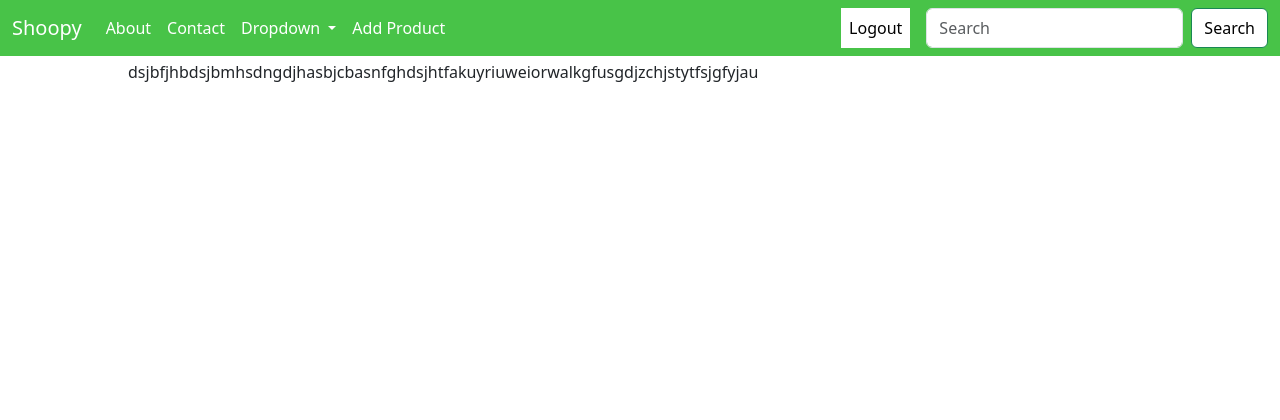
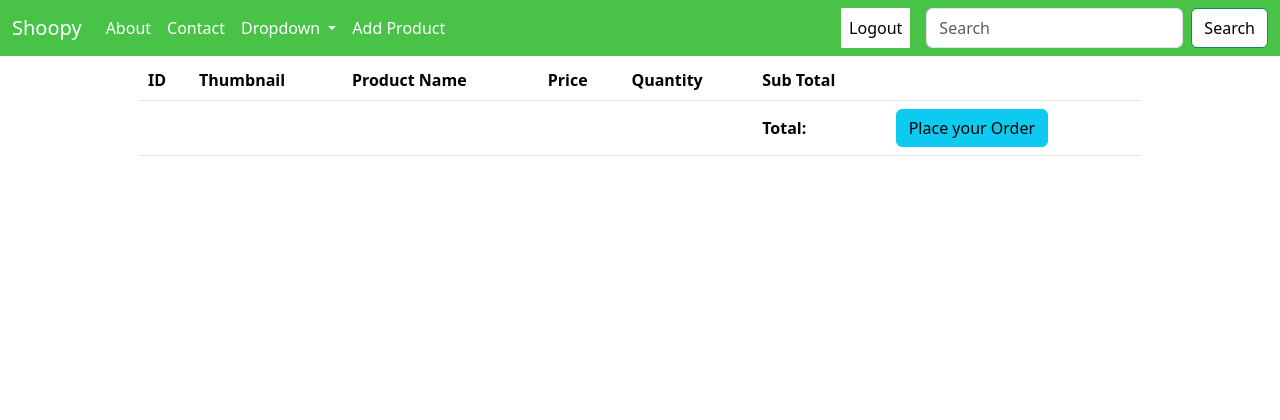
Before and after one commit to Pavan-P-Gowda/Shoopy, a Django app: page /cart/ in a window 1280 px wide. Shown: the top 420 px of the page. Run offline with Django 5.2, Linux system fonts and the light colour scheme; the visitor is signed in with stand-in values (Sample User, id 1); data that the repository does not hold is empty.

Commit message:
creted carthtml desieng and added my cart link in basehtml

```diff
--- a/shopping/cart/templates/cart.html
+++ b/shopping/cart/templates/cart.html
@@ -3,6 +3,54 @@
 {{user.username}}'s cart
 {% endblock %}
 {% block content %}
-dsjbfjhbdsjbmhsdngdjhasbjcbasnfghdsjhtfakuyriuweiorwalkgfusgdjzchjstytfsjgfyjau
+<div class="container">
+
+    <table class="table">
+        <thead>
+            <tr>
+                <th>ID</th>
+                <th>Thumbnail</th>
+                <th>Product Name</th>
+                <th>Price</th>
+                <th>Quantity</th>
+                <th>Sub Total</th>
+                <th></th>
+            </tr>
+        </thead>
+        <tbody>
+            {% for item in items %}
+            <tr>
+                <td>{{item.id}}</td>
+                <td><img src="{{item.product.img.url}}" style="height: 20px;" alt="Image of {{item.product.name}}"></td>
+                <td>{{item.product.name}}</td>
+                <td>{{item.product.price}}</td>
+                <td>
+                    <button class="btn btn-outline-success">-</button>
+                    {{item.quantity}}
+                    <button class="btn btn-outline-success">+</button>
+                </td>
+                <td>{{item.get_total}}</td>
+                <td>
+                    <a href="" class="btn btn-danger">Remove</a>
+                </td>
+            </tr>
+            {% endfor %}
+        </tbody>
+        <tfoot>
+            <tr>
+                <td></td>
+                <td></td>
+                <td></td>
+                <td></td>
+                <td></td>
+                <th>Total:</th>
+                <td>
+                    <a href="" class="btn btn-info">Place your Order</a>
+                </td>
+            </tr>
+        </tfoot>
+    </table>
+
+</div>
 
 {% endblock %}
--- a/shopping/mainapp/templates/base.html
+++ b/shopping/mainapp/templates/base.html
@@ -50,6 +50,10 @@
                      when staff who have acess they can only see add product -->
                       <li class="nav-item">
                       <a class="nav-link" href="{% url 'add_product' %}">Add Product</a>
+                      </li>
+                    {% else %}
+                    <li class="nav-item">
+                      <a class="nav-link" href="{% url 'view_cart' %}">My Cart</a>
                     </li>
                     {% endif %}
                   {% endif %}
```
